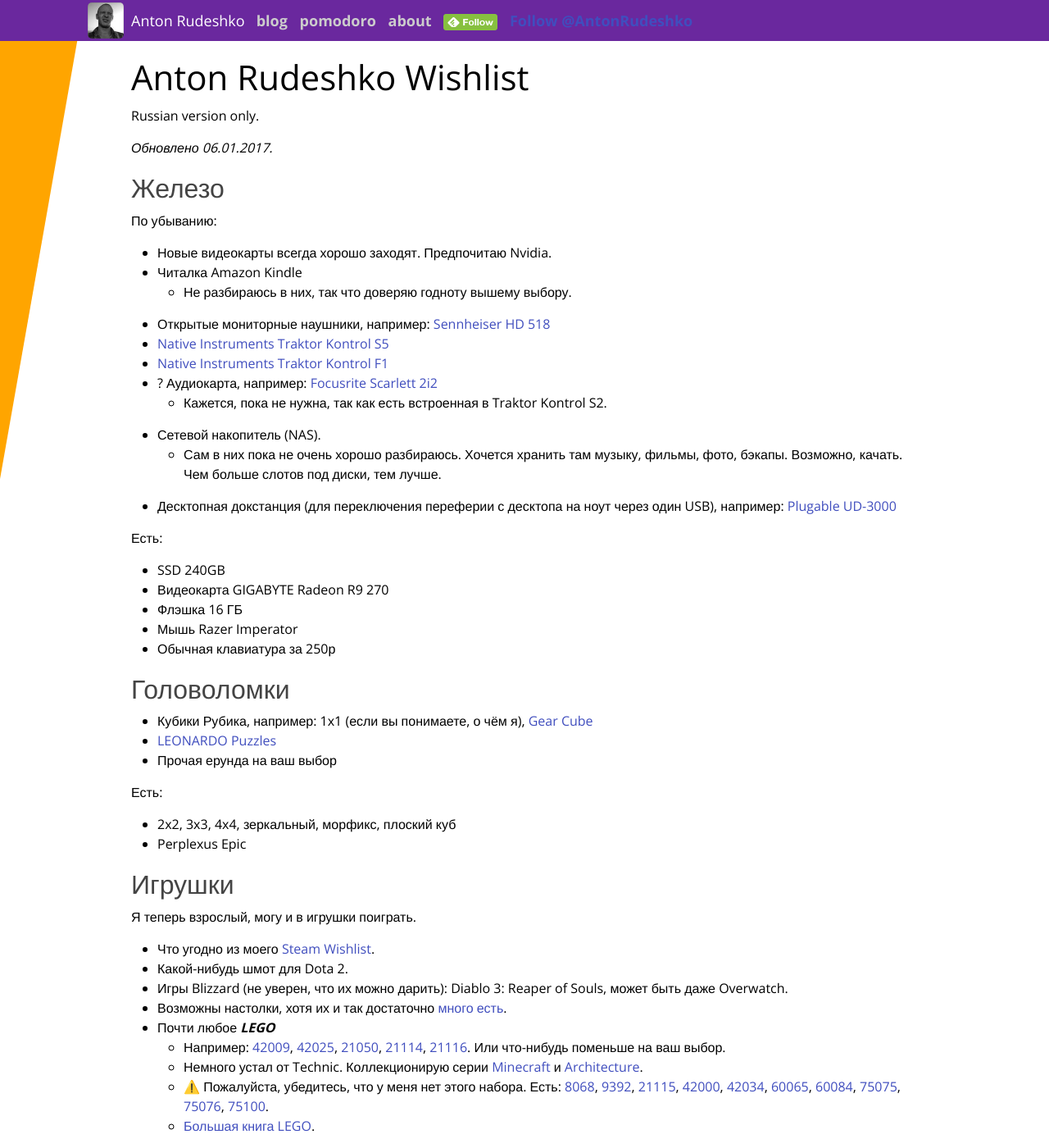
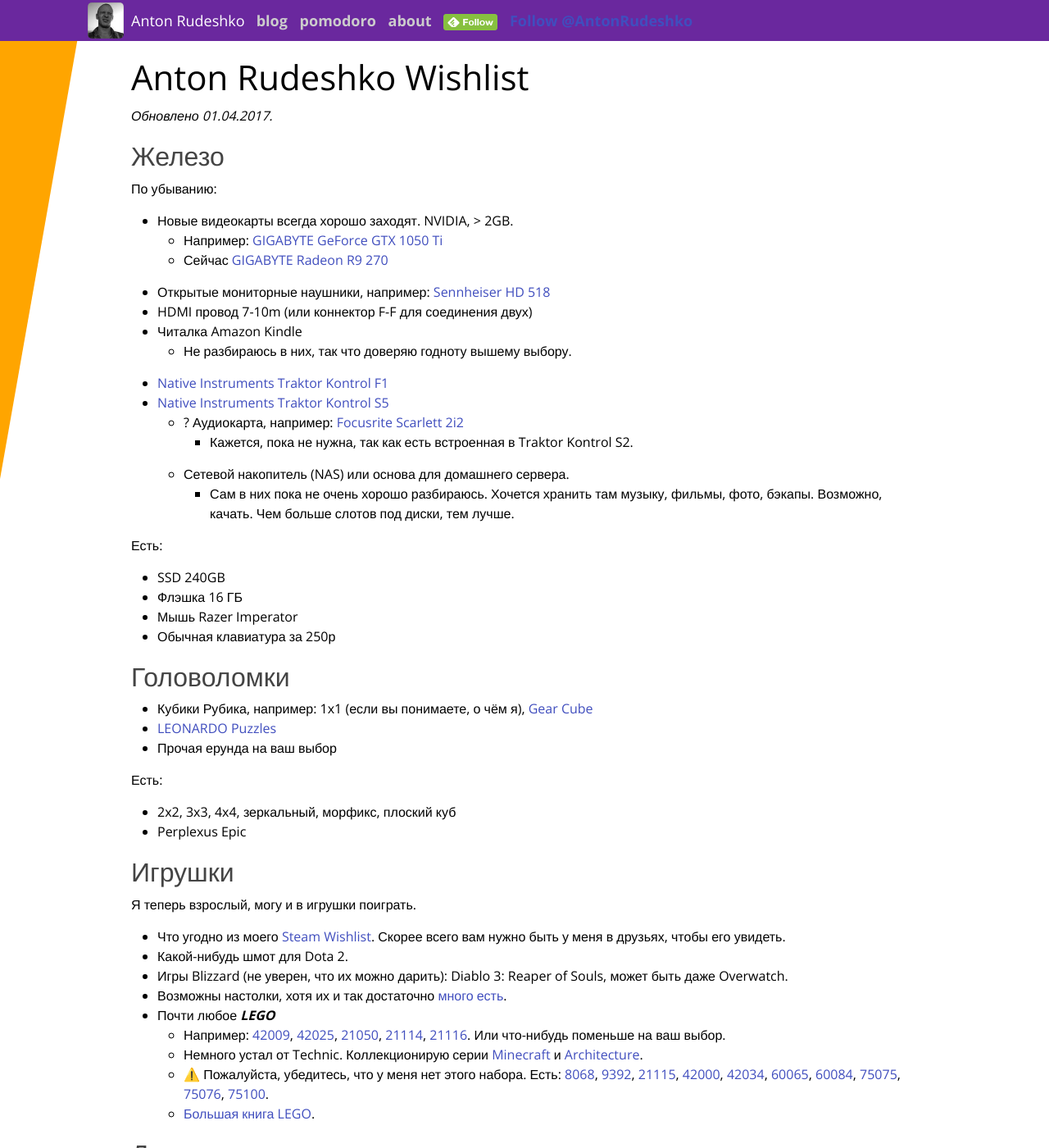
Before and after one commit to anton-rudeshko/anton-rudeshko.github.io, a Jekyll site: the page built from wishlist/index.md, in a window 1280 px wide and 1400 px high. Shown: the whole window at 82% size. Built offline with Jekyll 4.4.1, drawn with Linux system fonts in a browser that asks for light colours; comment, search, counter and statistics services are not loaded.

Commit message:
Update index.md

```diff
--- a/wishlist/index.md
+++ b/wishlist/index.md
@@ -5,26 +5,28 @@ title: Anton Rudeshko Wishlist
 
 # Anton Rudeshko Wishlist
 
-Russian version only.
-
-*Обновлено 06.01.2017.*
+*Обновлено 01.04.2017.*
 
 ## Железо
 
 По убыванию:
 
-  * Новые видеокарты всегда хорошо заходят. Предпочитаю Nvidia.
+  * Новые видеокарты всегда хорошо заходят. NVIDIA, > 2GB.
+    * Например: [GIGABYTE GeForce GTX 1050 Ti][gigabyte-vc]
+    * Сейчас [GIGABYTE Radeon R9 270][my-vc]
+  * Открытые мониторные наушники, например: [Sennheiser HD 518][hd-518]
+  * HDMI провод 7-10m (или коннектор F-F для соединения двух)
   * Читалка Amazon Kindle
     * Не разбираюсь в них, так что доверяю годноту вышему выбору.
-  * Открытые мониторные наушники, например: [Sennheiser HD 518][hd-518]
-  * [Native Instruments Traktor Kontrol S5][ni-kontrol-s5]
   * [Native Instruments Traktor Kontrol F1][ni-kontrol-f1]
+* [Native Instruments Traktor Kontrol S5][ni-kontrol-s5]
   * ? Аудиокарта, например: [Focusrite Scarlett 2i2][audiocard]
     * Кажется, пока не нужна, так как есть встроенная в Traktor Kontrol S2.
-  * Сетевой накопитель (NAS).
+  * Сетевой накопитель (NAS) или основа для домашнего сервера.
     * Сам в них пока не очень хорошо разбираюсь. Хочется хранить там музыку, фильмы, фото, бэкапы. Возможно, качать. Чем больше слотов под диски, тем лучше.
-  * Десктопная докстанция (для переключения переферии с десктопа на ноут через один USB), например: [Plugable UD-3000](http://www.amazon.com/Plugable-UD-3000-Universal-2048x1152-Ethernet/dp/B008N06I2I)
 
+[gigabyte-vc]: https://market.yandex.ru/product/1712062089
+[my-vc]: https://market.yandex.ru/product/10583548
 [hd-518]: https://market.yandex.ru/product/6516805
 [ni-kontrol-s5]: http://www.native-instruments.com/en/products/traktor/dj-controllers/traktor-kontrol-s5/
 [ni-kontrol-f1]: http://www.native-instruments.com/en/products/traktor/dj-controllers/traktor-kontrol-f1/
@@ -33,7 +35,6 @@ Russian version only.
 Есть:
 
   * SSD 240GB
-  * Видеокарта GIGABYTE Radeon R9 270
   * Флэшка 16 ГБ
   * Мышь Razer Imperator
   * Обычная клавиатура за 250р
@@ -53,7 +54,7 @@ Russian version only.
 
 Я теперь взрослый, могу и в игрушки поиграть.
 
-  * Что угодно из моего [Steam Wishlist][steam].
+  * Что угодно из моего [Steam Wishlist][steam]. Скорее всего вам нужно быть у меня в друзьях, чтобы его увидеть.
   * Какой-нибудь шмот для Dota 2.
   * Игры Blizzard (не уверен, что их можно дарить): Diablo 3: Reaper of Souls, может быть даже Overwatch.
   * Возможны настолки, хотя их и так достаточно [много есть][board].
```
